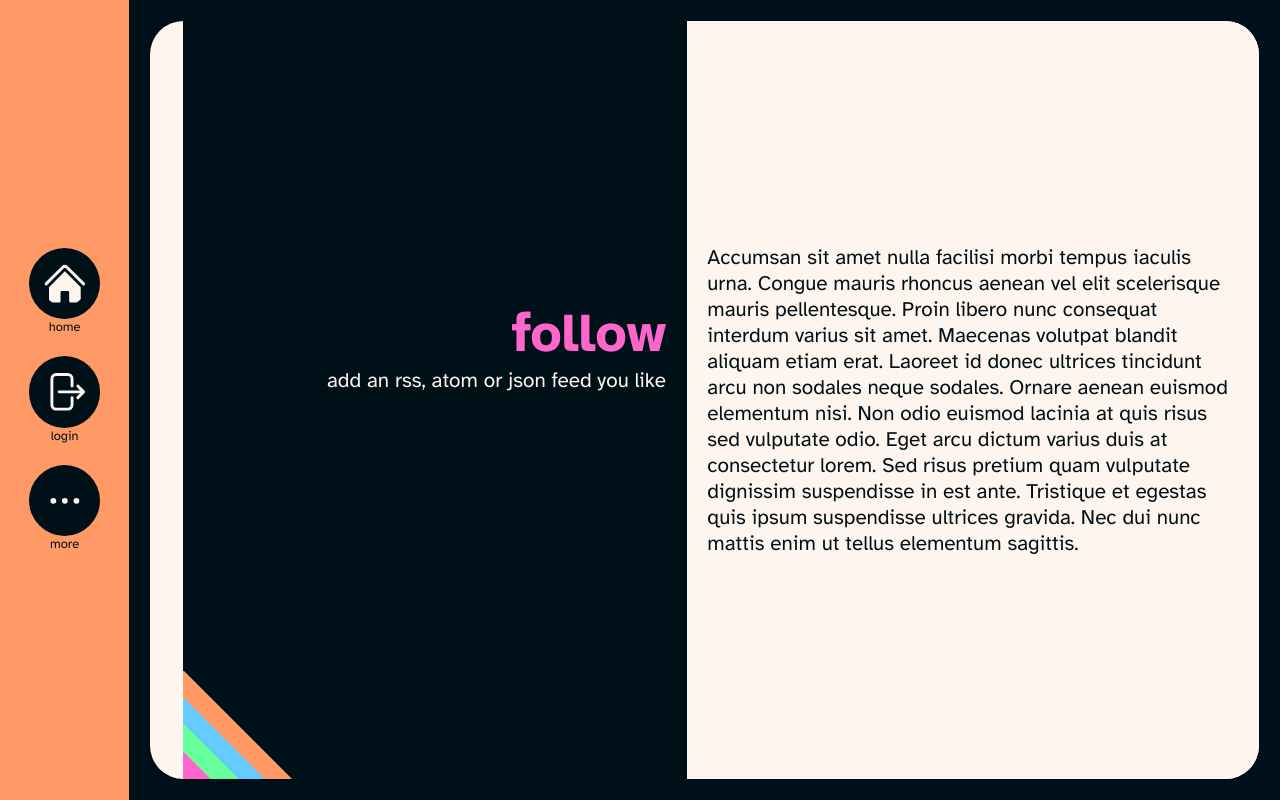
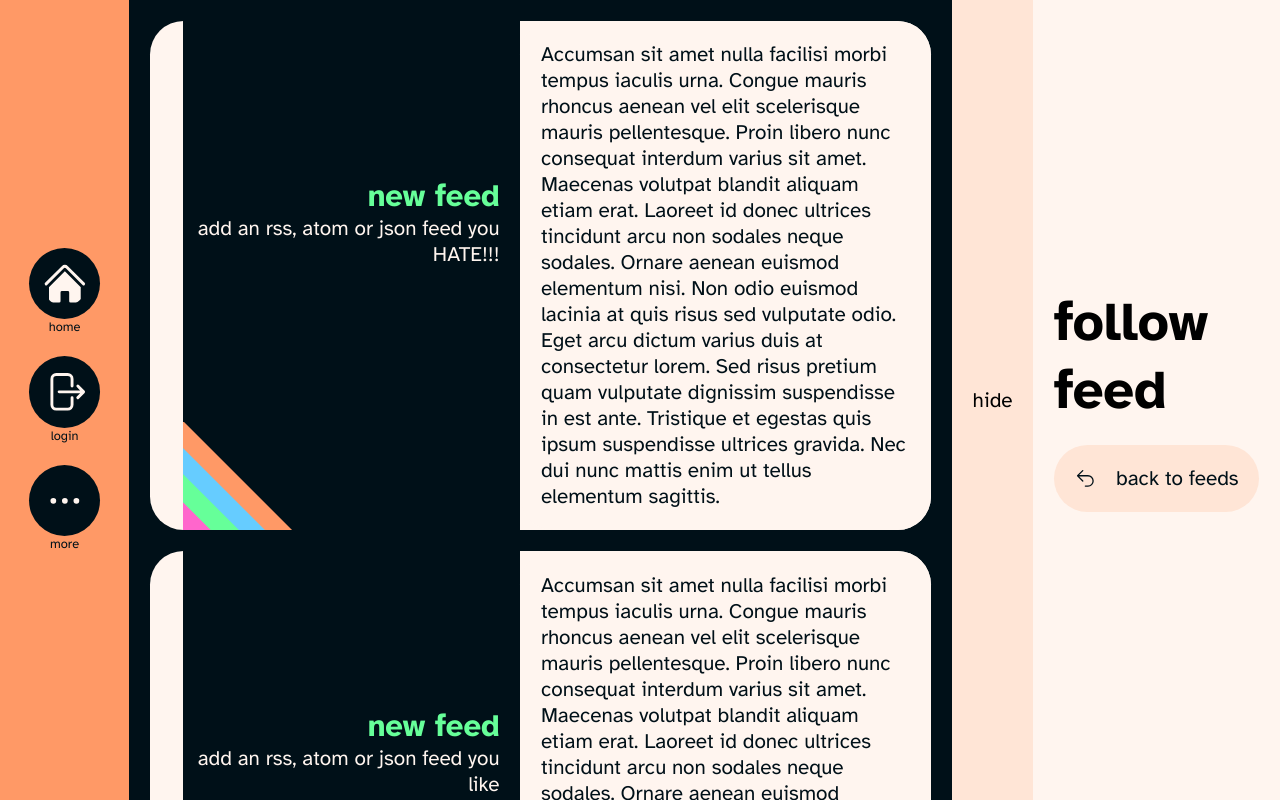
Before and after one commit to kittycat-homes/intract, a Vue app in the folder web/: page /feeds/follow in a window 1280 px wide. Built offline with nearby package versions, Linux system fonts and the light colour scheme; no server answers.

Commit message:
hide and show sidebar properly

```diff
--- a/web/src/components/FilterBox.vue
+++ b/web/src/components/FilterBox.vue
@@ -1,27 +1,43 @@
 <template>
   <div class="filter-box">
-    <slot></slot>
+    <div class="slot-content" v-if="state.show">
+      <slot></slot>
+    </div>
+    <button class="hide-button" @click="state.show = !state.show">
+      {{ state.show ? "hide" : "show" }}
+    </button>
   </div>
 </template>
 
 <style scoped lang="scss">
 .filter-box {
   display: flex;
-  padding: var(--pad-size);
   background-color: var(--light-orange);
   width: 100%;
   align-items: center;
   justify-content: center;
+  flex-direction: column;
 }
-@media (orientation: landscape) {
-  .filter-box {
-    width: fit-content;
-    height: 100%;
-    order: 500;
-  }
-  .filter-box:deep(.link > span) {
-    white-space: nowrap;
-  }
+
+.slot-content {
+  padding: var(--pad-size);
+  display: flex;
+  flex-direction: row;
+  gap: var(--pad-size);
+}
+
+.hide-button {
+  width: 100%;
+  height: 100%;
+  background-color: var(--light-orange-clickable);
+  border: none;
+  cursor: pointer;
+  padding: var(--pad-size);
+  font-size: var(--fs-regular);
+}
+
+.hide-button:hover {
+  background-color: var(--light-orange-hover);
 }
 
 .filter-box:deep(.link) {
@@ -37,8 +53,46 @@
   color: var(--black);
 }
 
+.filter-box:deep(h1) {
+  font-size: var(--fs-xl);
+}
+
+.filter-box:deep(.link) {
+  font-size: var(--fs-regular);
+}
+
 .filter-box:deep(.link svg) {
   width: var(--fs-regular);
   height: var(--fs-regular);
 }
+
+.filter-box:deep(span) {
+  font-size: var(--fs-regulars);
+}
+
+@media (orientation: landscape) {
+  .filter-box {
+    height: 100%;
+    order: 500;
+    flex-direction: row-reverse;
+    width: min-content;
+  }
+  .filter-box:deep(.link > span) {
+    white-space: nowrap;
+  }
+
+  .slot-content {
+    display: flex;
+    flex-direction: column;
+  }
+
+  .hide-button {
+    width: min-content;
+  }
+}
 </style>
+
+<script setup lang="ts">
+import { useFilterBarStore } from "@/store/filter_bar";
+const state = useFilterBarStore();
+</script>
--- /dev/null
+++ b/web/src/store/filter_bar.ts
@@ -0,0 +1,13 @@
+import { defineStore } from "pinia";
+
+type FilterBarStoreState = {
+  show: boolean;
+};
+
+export const useFilterBarStore = defineStore({
+  id: "filter-bar",
+  persist: true,
+  state: () => {
+    return { show: true } as FilterBarStoreState;
+  },
+});
--- a/web/src/views/FeedsView.vue
+++ b/web/src/views/FeedsView.vue
@@ -1,5 +1,6 @@
 <template>
   <FilterBox>
+    <h1>feeds</h1>
     <router-link class="link" to="/feeds/follow"
       ><BookmarkIcon /><span>follow feed</span></router-link
     >
--- a/web/src/views/FollowFeedView.vue
+++ b/web/src/views/FollowFeedView.vue
@@ -1,8 +1,27 @@
 <template>
+  <FilterBox>
+    <h1>follow feed</h1>
+    <router-link class="link" to="/feeds"
+      ><ArrowUturnLeftIcon /><span>back to feeds</span></router-link
+    >
+  </FilterBox>
+
   <ContentBox>
     <ContentCard>
       <template v-slot:title
-        ><h1>follow</h1>
+        ><h2>new feed</h2>
+        <p>add an rss, atom or json feed you HATE!!!</p></template
+      >
+    </ContentCard>
+    <ContentCard>
+      <template v-slot:title
+        ><h2>new feed</h2>
+        <p>add an rss, atom or json feed you like</p></template
+      >
+    </ContentCard>
+    <ContentCard>
+      <template v-slot:title
+        ><h2>new feed</h2>
         <p>add an rss, atom or json feed you like</p></template
       >
     </ContentCard>
@@ -12,4 +31,6 @@
 <script setup lang="ts">
 import ContentBox from "@/components/ContentBox.vue";
 import ContentCard from "@/components/ContentCard.vue";
+import FilterBox from "@/components/FilterBox.vue";
+import { ArrowUturnLeftIcon } from "@heroicons/vue/24/solid";
 </script>
```
